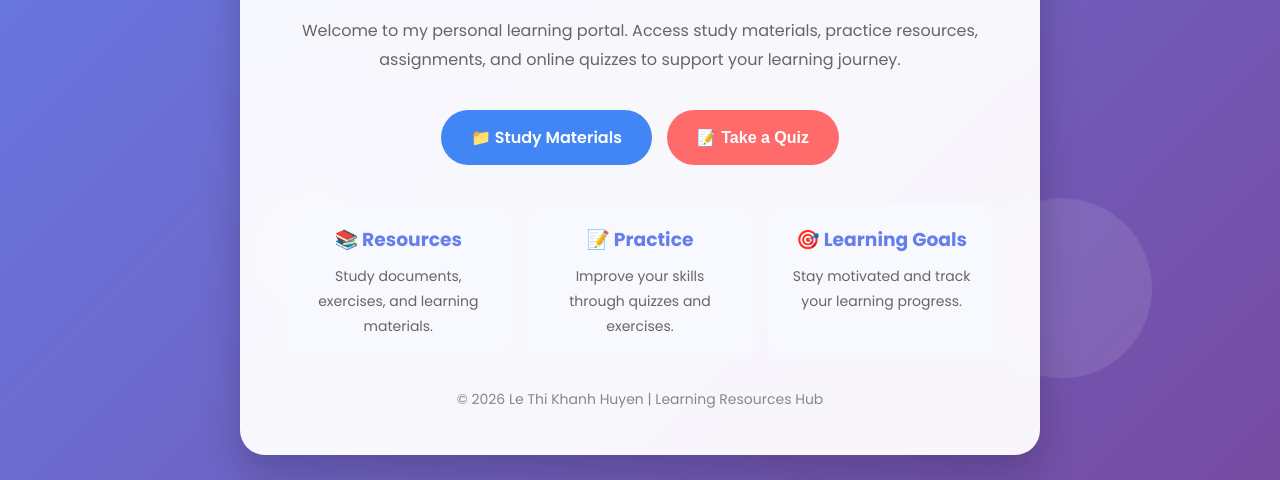
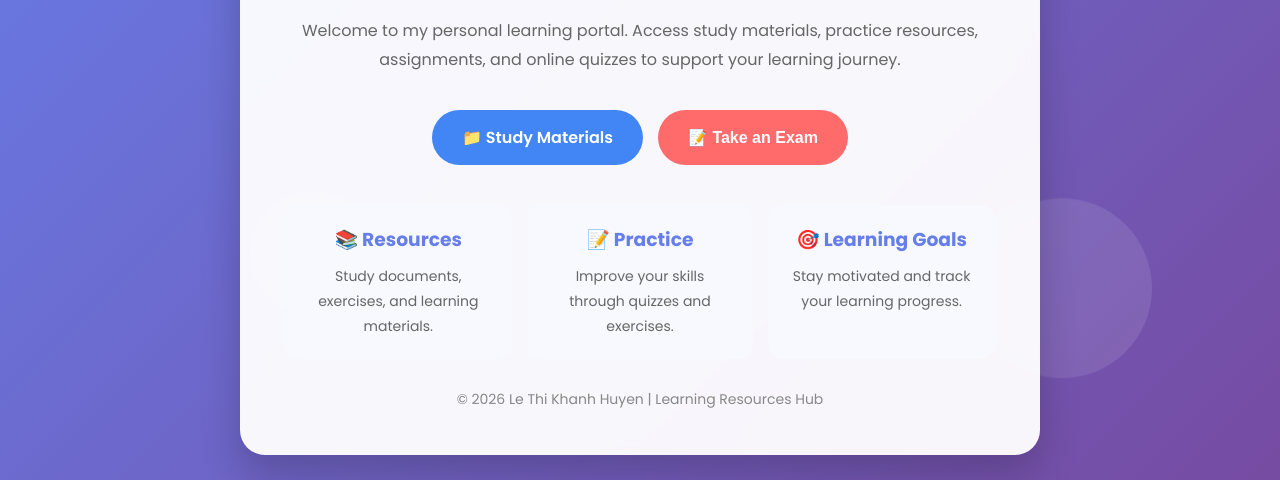
Before and after one commit to LeThiKhanhHuyen/LeThiKhanhHuyen.github.io, a plain HTML site: page index.html in a window 1280 px wide. Shown: the part 320-800 px from the top of the page. Drawn offline with Linux system fonts and the light colour scheme.

Commit message:
Update index.html

```diff
--- a/index.html
+++ b/index.html
@@ -241,7 +241,7 @@
         </a>
 
         <button class="btn quiz-btn" onclick="startQuiz()">
-            📝 Take a Quiz
+            📝 Take an Exam
         </button>
 
     </div>
```
